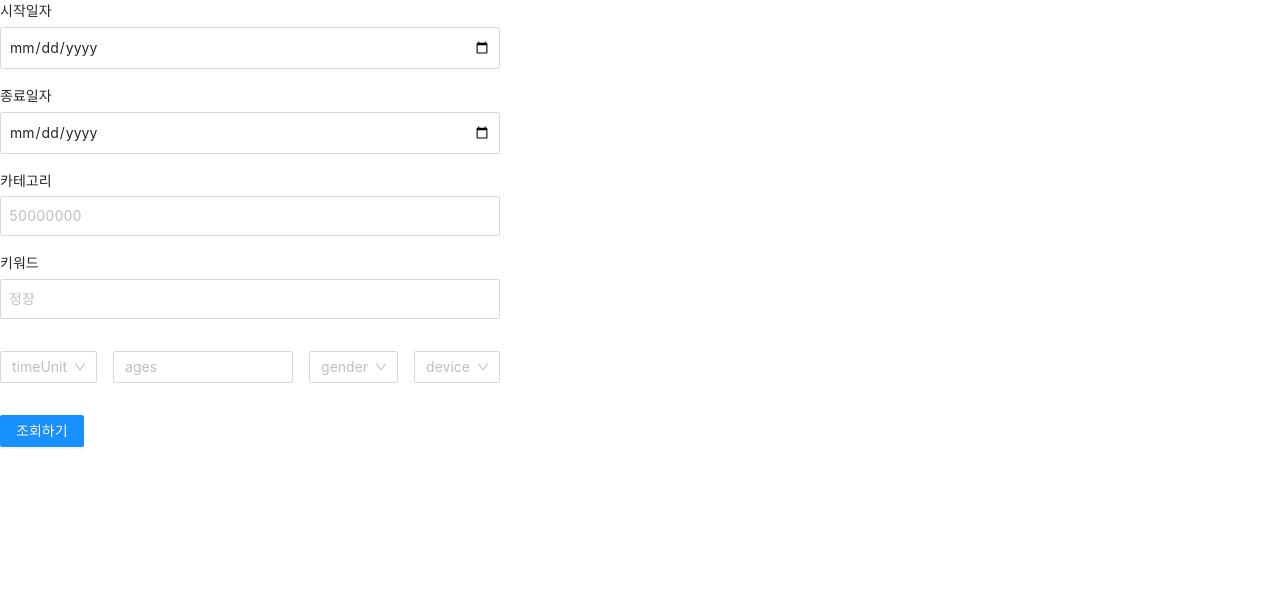
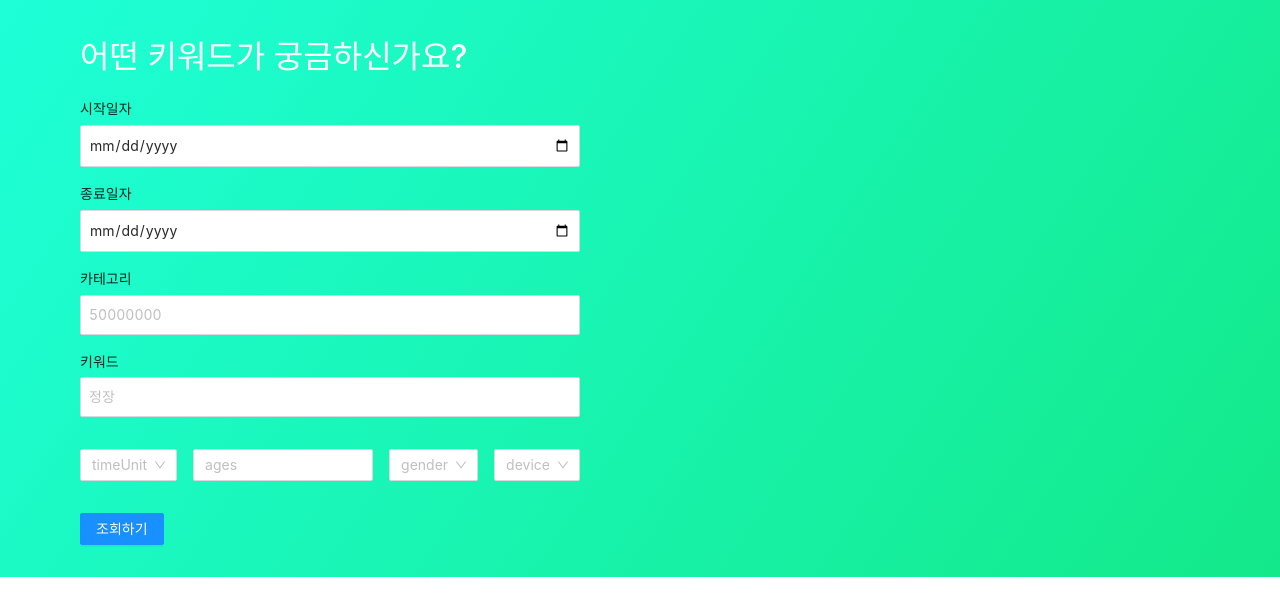
Before and after one commit to rara-record/node-react, a React (Create React App) app in the folder client/: page / in a window 1280 px wide. Shown: the top 616 px of the page. Built offline with nearby package versions, Linux system fonts and the light colour scheme.

Commit message:
[set] design 및 코드 formatting

```diff
--- a/client/src/App.tsx
+++ b/client/src/App.tsx
@@ -1,14 +1,16 @@
-import React from 'react';
+import styled from 'styled-components';
 
-import { Chart, FilterForm } from './components';
+import { Chart, Header } from './components';
 
 const App = () => {
   return (
-    <>
-      <FilterForm />
+    <Wrapper>
+      <Header />
       <Chart />
-    </>
+    </Wrapper>
   );
 };
 
 export default App;
+
+const Wrapper = styled.div``;
--- /dev/null
+++ b/client/src/components/Header/index.tsx
@@ -0,0 +1,23 @@
+import styled from 'styled-components';
+import FilterForm from '../FilterForm';
+
+const Header = () => {
+  return (
+    <Wrapper>
+      <h1>어떤 키워드가 궁금하신가요?</h1>
+      <FilterForm />
+    </Wrapper>
+  );
+};
+
+export default Header;
+
+const Wrapper = styled.header`
+  padding: 2rem 5rem;
+  background-image: linear-gradient(124deg, #1effd8, #13e989);
+
+  & h1 {
+    font-size: 2rem;
+    color: #fff;
+  }
+`;
--- a/client/src/components/index.tsx
+++ b/client/src/components/index.tsx
@@ -1,2 +1,3 @@
 export { default as FilterForm } from './FilterForm';
 export { default as Chart } from './Chart';
+export { default as Header } from './Header';
--- /dev/null
+++ b/client/src/types/chart.ts
@@ -0,0 +1,6 @@
+import { ChartData } from 'chart.js';
+
+export interface IChart {
+  chartLoadDone: boolean;
+  data: any;
+}
```
Also changed, not shown: client/tsconfig.json (+2 -8 lines).
